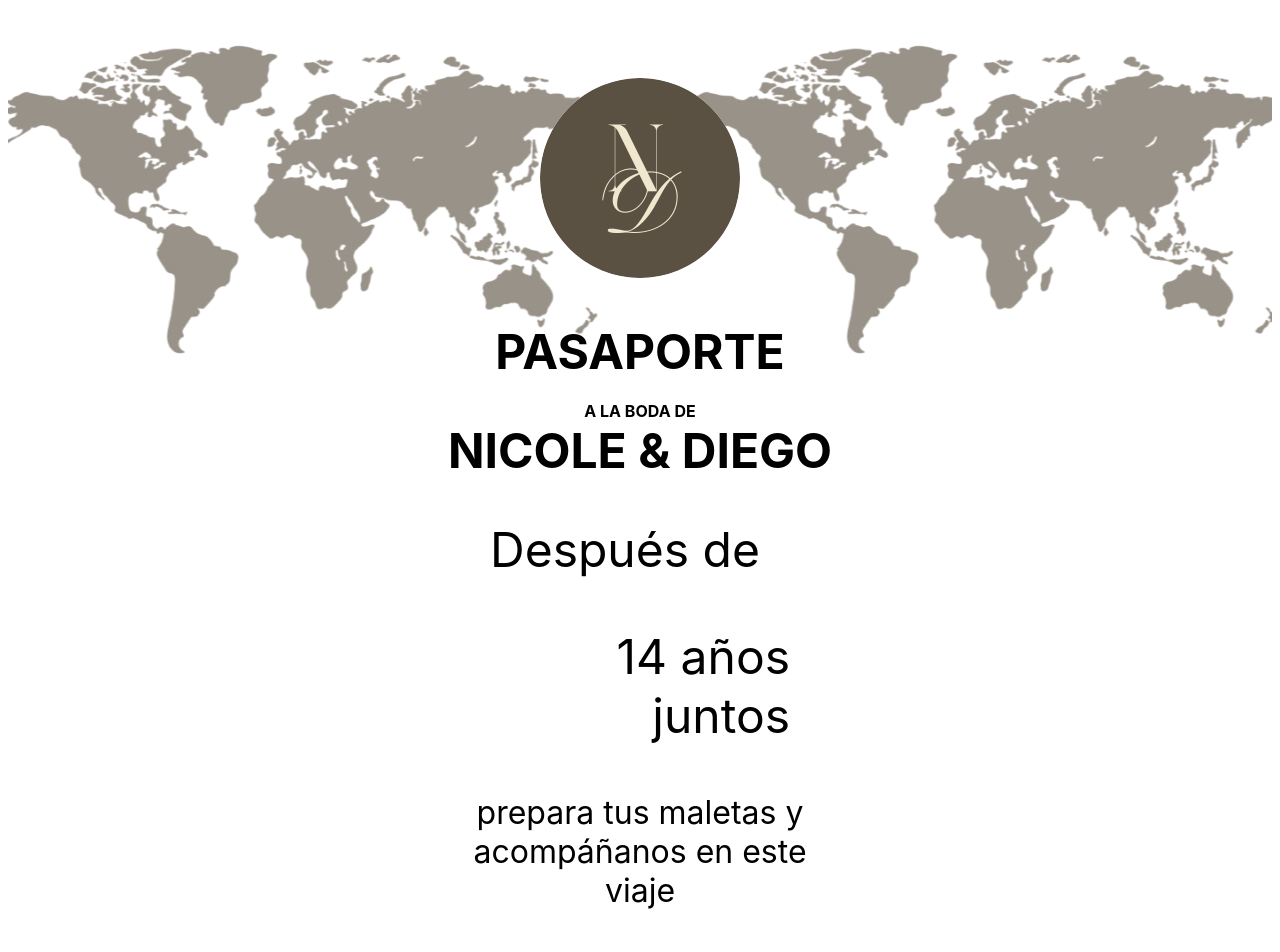
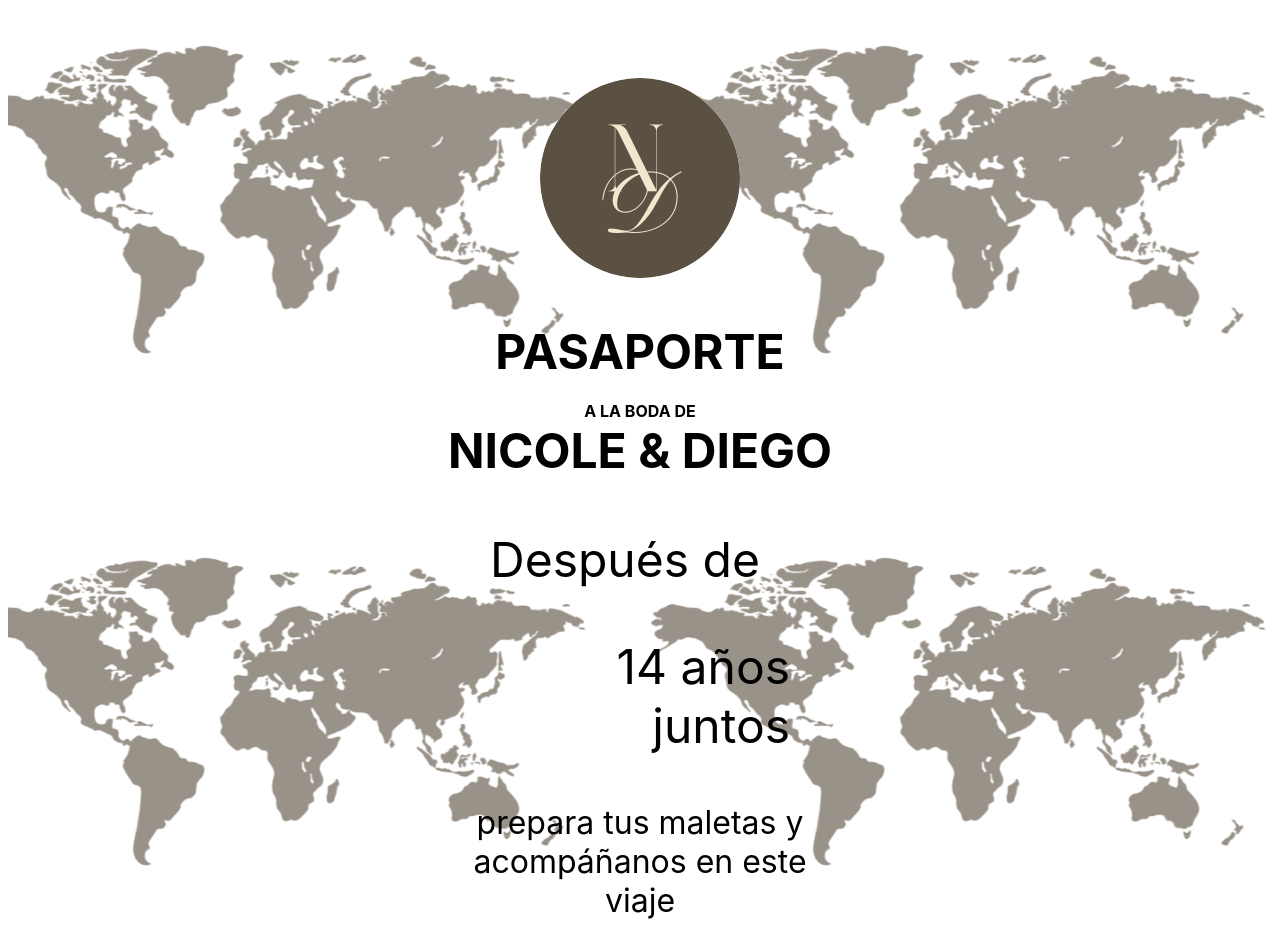
Before and after one commit to CristopherVanegas/BodaNicoleRo, a React (Vite) app in the folder boda_nicole_ro/: page / in a window 1280 px wide. Shown: the top 952 px of the page. Built offline with nearby package versions, Linux system fonts and the light colour scheme; the HTML template or start-up script is replaced by a standard one.

Commit message:
Se replicó el slider

```diff
--- a/boda_nicole_ro/src/components/PassportSection/PassportSection.jsx
+++ b/boda_nicole_ro/src/components/PassportSection/PassportSection.jsx
@@ -7,14 +7,18 @@ const PassportSection = () => {
   console.log(logoNovios);
   return (
     <section className={styles.passportContainer}>
-      <div className={styles.sliderBackground}>
-      </div>
-
+      <div className={styles.content1}>
+        <div className={styles.sliderBackground} />
         <div className={styles.content}>
           <img className={styles.imageContainer} src={logoNovios} alt="Logo Novios" />
           <h1 className={styles.title}>Pasaporte</h1>
           <h2 className={styles.h3}>A la boda de</h2>
           <h2 className={styles.subtitle}>Nicole & Diego</h2>
+        </div>
+      </div>
+      <div className={styles.content2}>
+        <div className={styles.sliderBackground2} />
+        <div className={styles.content}>
           <div className={styles.textContainer}>
             <p className={styles.text1}>Después de</p>
             <p className={styles.text2}>14 años juntos</p>
@@ -24,6 +28,7 @@ const PassportSection = () => {
           </p>
           <Countdown />
         </div>
+      </div>
     </section>
   );
 };
--- a/boda_nicole_ro/src/components/PassportSection/PassportSection.module.css
+++ b/boda_nicole_ro/src/components/PassportSection/PassportSection.module.css
@@ -33,7 +33,29 @@
   /* O usa 'cover' o 'contain' según prefieras */
 
   /* Animación para deslizar el fondo */
-  animation: slideBg 121s linear infinite;
+  animation: slideBg 60s linear infinite;
+}
+
+.sliderBackground2 {
+  position: absolute;
+  top: 85;
+  left: 0;
+  width: 100%;
+  /* Puedes ajustar el ancho deseado */
+  height: 350px;
+  /* Ajusta la altura deseada para el slider */
+  z-index: 0;
+  /* Se coloca detrás del contenido */
+
+  background-image: url('../../assets/images/backgrounds/continents.png');
+  /* Reemplaza con la ruta de tu imagen */
+  background-repeat: repeat-x;
+  /* Repite la imagen horizontalmente */
+  background-size: auto;
+  /* O usa 'cover' o 'contain' según prefieras */
+
+  /* Animación para deslizar el fondo */
+  animation: slideBg 60s linear infinite;
 }
 
 @keyframes slideBg {
```
Lines whose indentation alone changed are shown as unchanged.
